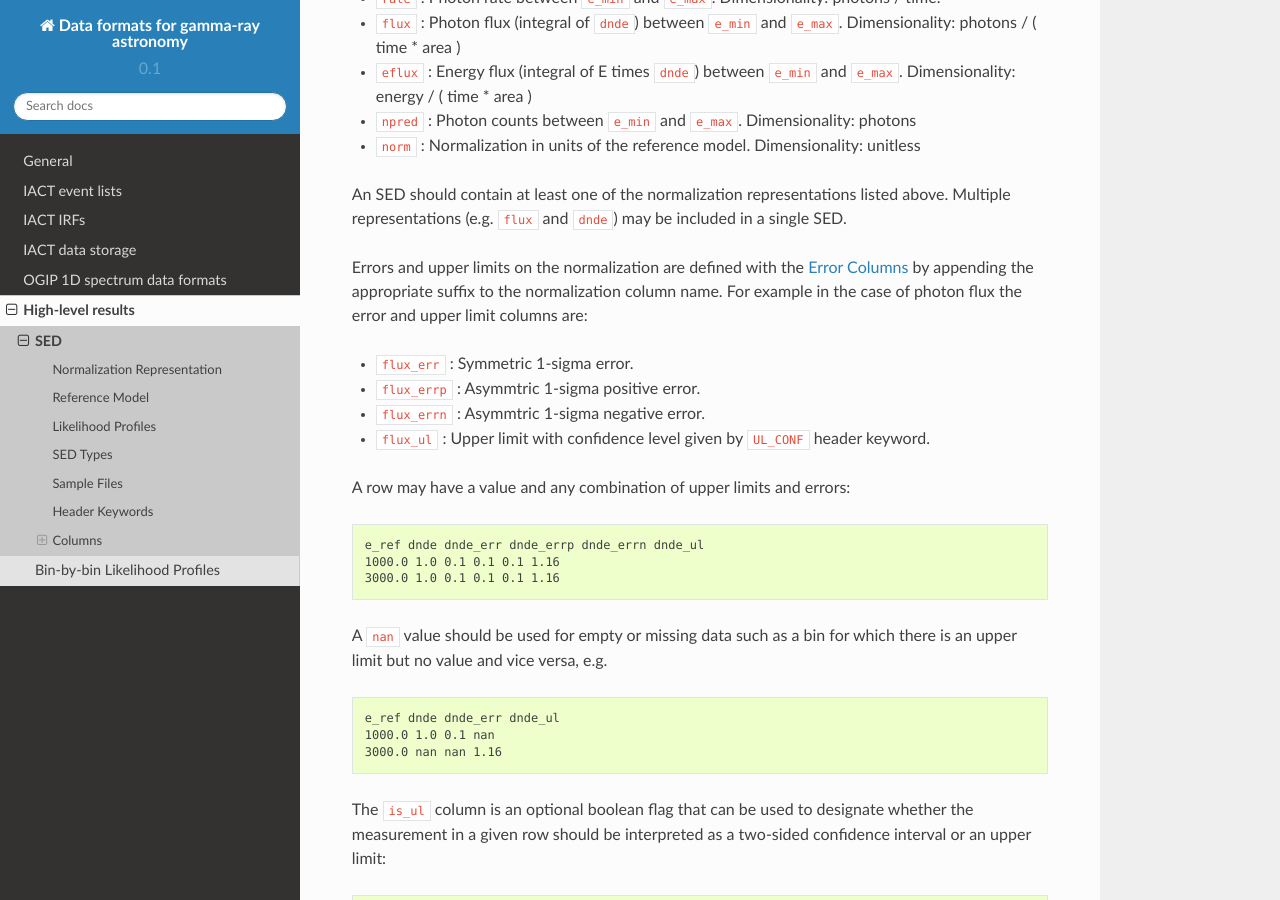
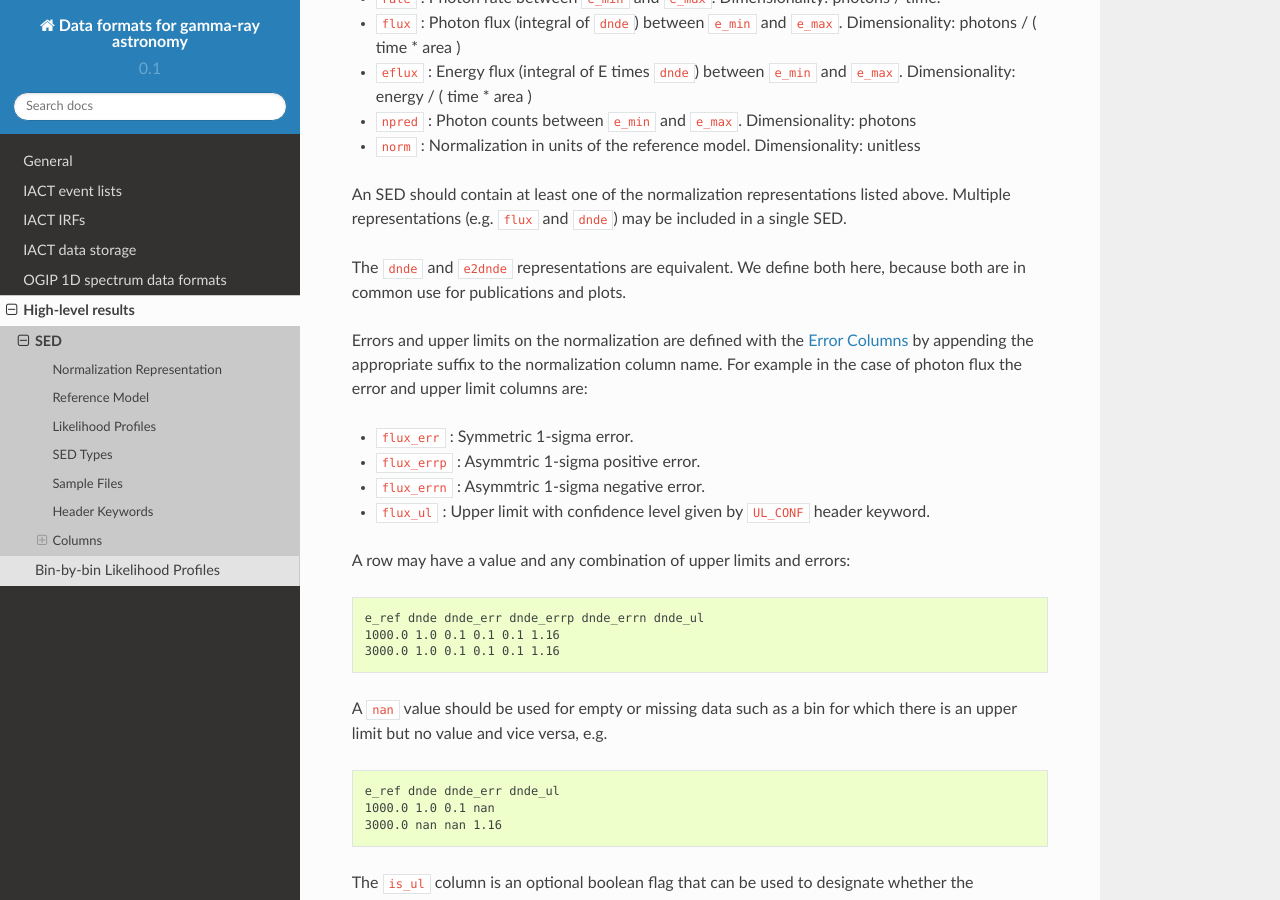
Before and after one commit to open-gamma-ray-astro/gamma-astro-data-formats, a Sphinx documentation site: the page built from source/results/flux_points/index.rst, in a window 1280 px wide and 900 px high, scrolled down 1026 px. Built offline with Sphinx 7.4.7 and the Read the Docs theme 2.0.0, drawn with Linux system fonts in a browser that asks for light colours.

Commit message:
Add sentence that dnde and e2dnde are equivalent for SED

```diff
--- a/source/results/flux_points/index.rst
+++ b/source/results/flux_points/index.rst
@@ -69,6 +69,9 @@ supported :ref:`norm_columns` are:
 An SED should contain at least one of the normalization
 representations listed above.  Multiple representations (e.g. ``flux``
 and ``dnde``) may be included in a single SED.
+
+The ``dnde`` and ``e2dnde`` representations are equivalent. We define
+both here, because both are in common use for publications and plots.
 
 Errors and upper limits on the normalization are defined with the
 :ref:`error_columns` by appending the appropriate suffix to the
```
